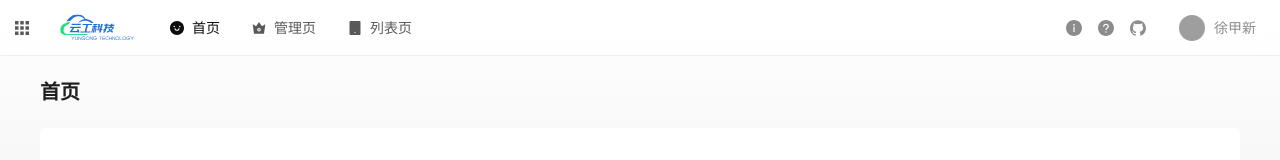
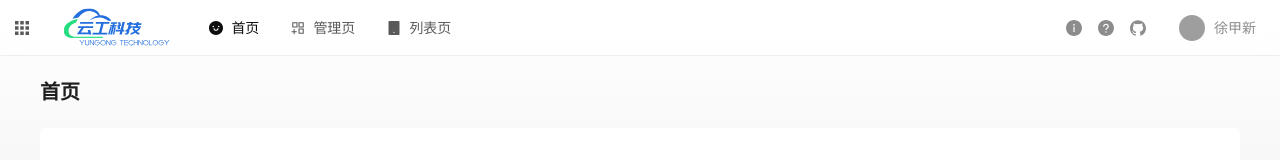
Before and after one commit to xu756/bridgeadmin-react, a React app: page /home in a window 1280 px wide. Shown: the top 160 px of the page. Built offline with nearby package versions, Linux system fonts and the light colour scheme; grey boxes are pictures that could not be loaded; the HTML template or start-up script is replaced by a standard one.

Commit message:
changecharts

```diff
--- a/src/assets/global.scss
+++ b/src/assets/global.scss
@@ -7,3 +7,8 @@ html, body, #root {
   height: 100%;
   width: 100%;
 }
+//logo
+
+.ant-pro-top-nav-header-logo >*:first-child>img{
+  height: 46px;
+}
--- /dev/null
+++ b/src/components/iconfont/icon.tsx
@@ -0,0 +1,8 @@
+import {createFromIconfontCN} from '@ant-design/icons';
+
+export const IconUrl: string = "//at.alicdn.com/t/c/font_4078039_0dr6ug8an79v.js";
+const IconFont = createFromIconfontCN({
+    scriptUrl: IconUrl,
+});
+
+export default IconFont;
--- a/src/pages/index.tsx
+++ b/src/pages/index.tsx
@@ -16,6 +16,7 @@ import React, {Suspense, useEffect, useState} from 'react';
 import {homeRouter, route, appList} from '../routes/routes';
 import {Route, Routes} from "react-router-dom";
 import LogoSvg from "../assets/images/logo.svg";
+import IconFont, {IconUrl} from "../components/iconfont/icon";
 
 const SearchInput = () => {
     return (
@@ -60,7 +61,7 @@ export default () => {
         // fixSiderbar: true,
         layout: 'mix',
         splitMenus: true,
-        iconfontUrl: '//at.alicdn.com/t/font_8d5l8fzk5b87iudi.js',
+        iconfontUrl: IconUrl,
     });
     const [loading, setLoading] = useState(true);
     const [collapsed, setCollapsed] = useState(false);
@@ -72,9 +73,6 @@ export default () => {
         <ProLayout
             loading={loading}
             title={''}
-            logoStyle={{
-                height: '48px',
-            }}
             logo={LogoSvg}
             bgLayoutImgList={[
                 {
--- a/src/routes/routes.tsx
+++ b/src/routes/routes.tsx
@@ -1,6 +1,6 @@
 import React, {lazy, Suspense} from "react";
-import {Navigate, Route, useLocation, Routes} from "react-router-dom";
-import {CrownFilled, SmileFilled, TabletFilled} from "@ant-design/icons";
+import {Navigate} from "react-router-dom";
+import {CrownFilled, AppstoreAddOutlined, SmileFilled, TabletFilled} from "@ant-design/icons";
 import Index from "../pages";
 import Home from "../pages/home/home";
 import Charts from "../components/charts";
@@ -31,7 +31,7 @@ export const route = {
         {
             path: '/admin',
             name: '管理页',
-            icon: <CrownFilled/>,
+            icon: <AppstoreAddOutlined/>,
             routes: [
                 {
                     path: '/admin/page1',
```
